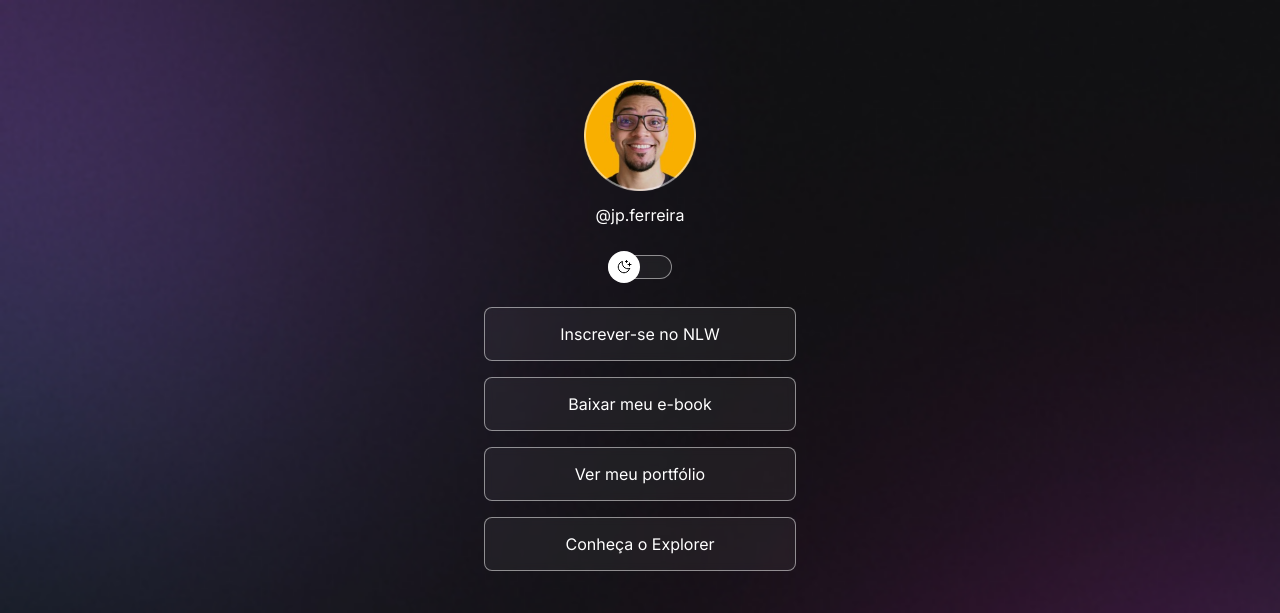
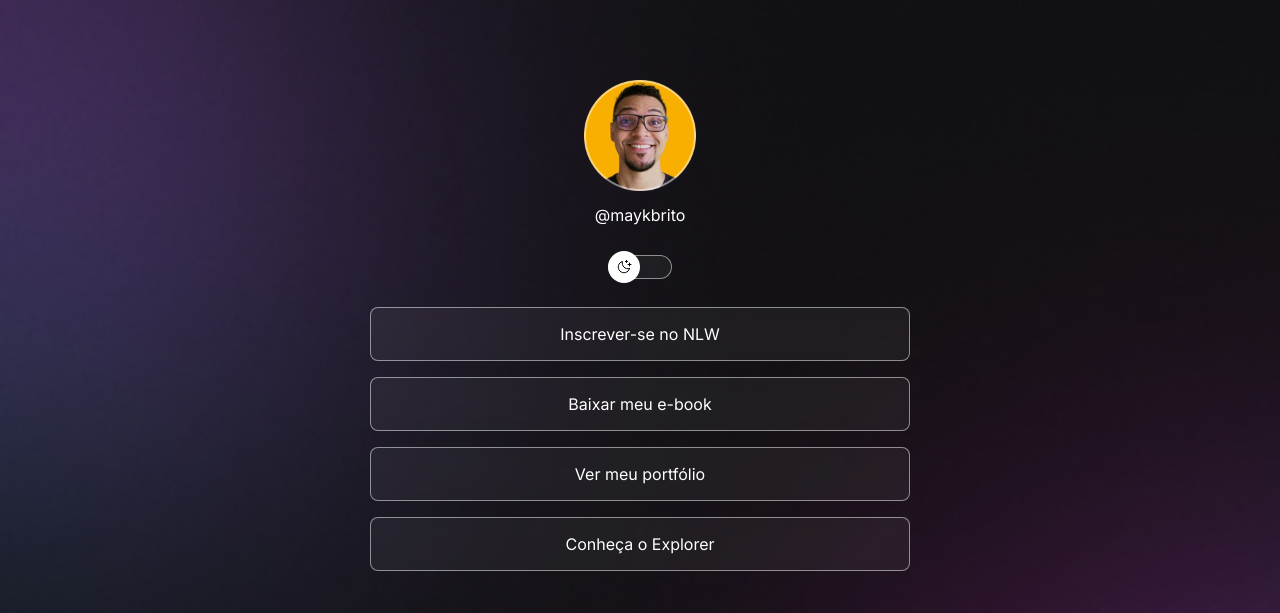
Before and after one commit to joaopedro611/PROJETO-INTRODUT-RIO, a plain HTML site: page index.html in a window 1280 px wide. Shown: the top 613 px of the page. Drawn offline with nearby package versions, Linux system fonts and the light colour scheme.

Commit message:
adjust container widht

```diff
--- a/index.html
+++ b/index.html
@@ -26,7 +26,7 @@
           src="./assets/avatar.png"
           ,alt="Foto de maik brito sorrindo, usando óculos e camisa preta, barba e fundo amarelo."
         />
-        <p>@jp.ferreira</p>
+        <p>@maykbrito</p>
       </div>
 
       <div id="switch" onclick="toggleMode()">
@@ -95,8 +95,7 @@
       src="https://unpkg.com/ionicons@7.1.0/dist/ionicons/ionicons.js"
     ></script>
 
-<script src="./script.js"></script>
-
+    <script src="./script.js"></script>
   </body>
   <!-- OQ VAI SER VISÍVEL NA PÁGINA -->
 </html>
--- a/style.css
+++ b/style.css
@@ -53,8 +53,9 @@ body * {
 #container {
   /*border: 1px solid red;
   /*BORDA*/
-  width: 360px;
+  width: 100%;
   /*LARGURA*/
+  max-width: 588px;
   margin: 56px auto 0px;
   /*MARGEM*/
   /*padding-top: 56px;*/
```
